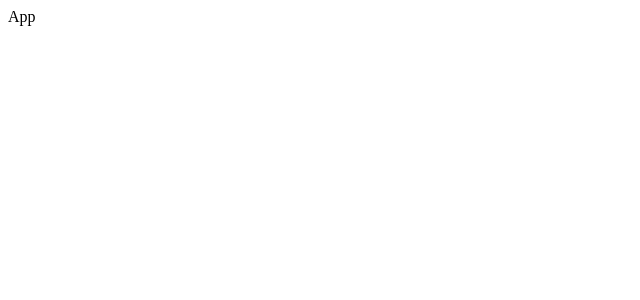
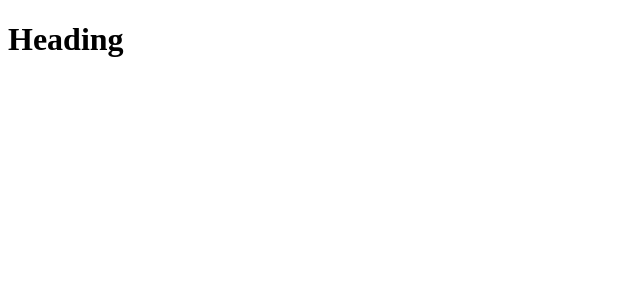
Before and after one commit to dfsilva-dxp/dev-finder, a React (Create React App) app: page / in a window 1280 px wide. Shown: the top 300 px of the page, without its empty margins (0-640 px from the left). Built offline with nearby package versions, Linux system fonts and the light colour scheme.

Commit message:
test: add testing

```diff
--- a/package.json
+++ b/package.json
@@ -31,8 +31,7 @@
   },
   "lint-staged": {
     "src/**/*": [
-      "yarn lint --fix",
-      "yarn test --findRelatedTests --bail"
+      "yarn lint --fix"
     ]
   },
   "eslintConfig": {
--- a/src/App.tsx
+++ b/src/App.tsx
@@ -1,3 +1,9 @@
+import Heading from "components/Heading";
+
 export default function App() {
-  return <div>App</div>;
+  return (
+    <div>
+      <Heading />
+    </div>
+  );
 }
--- /dev/null
+++ b/src/components/Heading/index.tsx
@@ -0,0 +1,3 @@
+export default function Heading() {
+  return <h1>Heading</h1>;
+}
```
Also changed, not shown: 2 other files (tests, documents, lock files or other folders).
